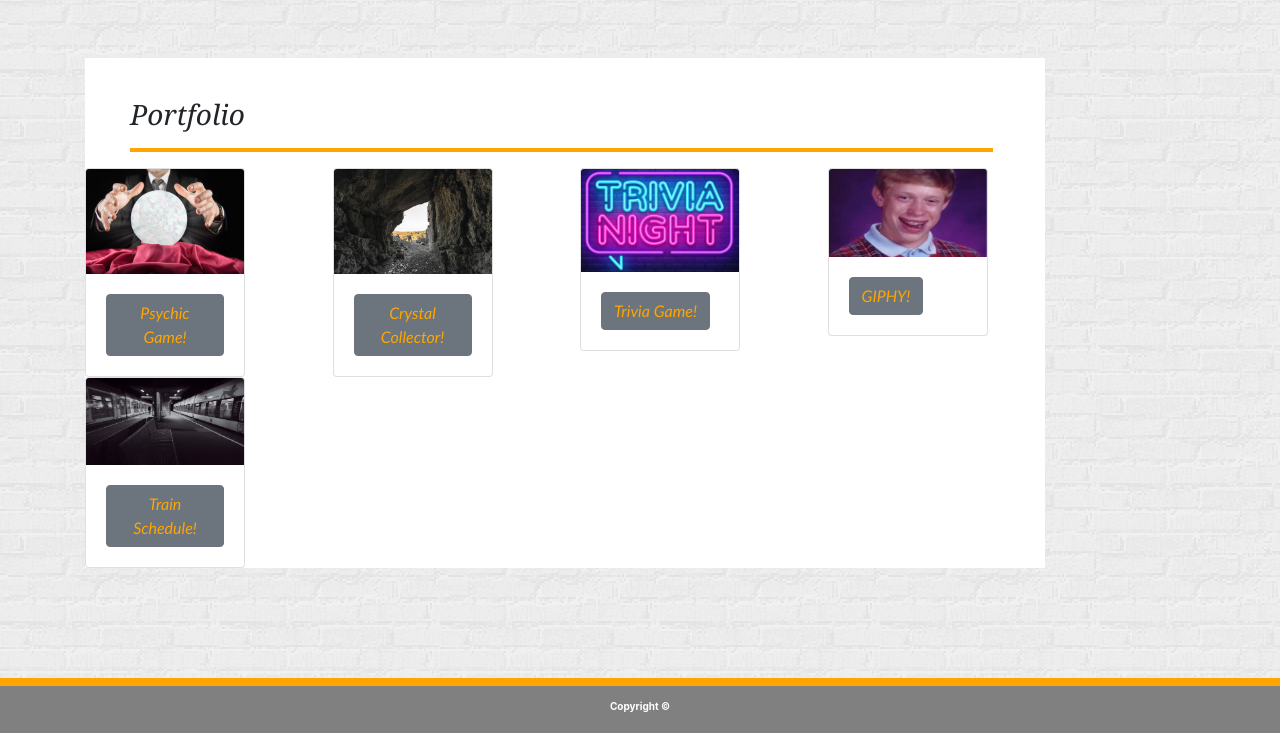
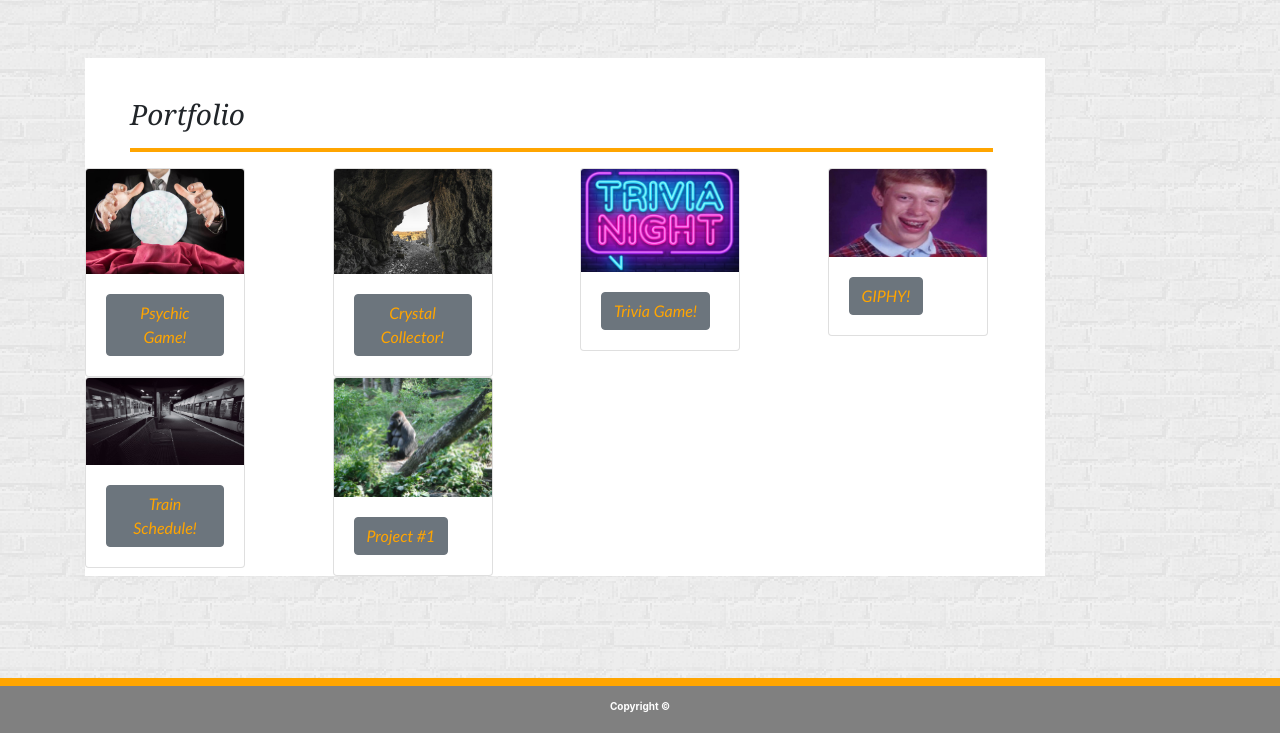
Before and after one commit to tglennd90/Bootstrap-Portfolio, a plain HTML site: page portfolio.html in a window 1280 px wide. Shown: the part 67-800 px from the top of the page. Drawn offline with nearby package versions, Linux system fonts and the light colour scheme; files whose address does not match are found by name.

Commit message:
added project1

```diff
--- a/portfolio.html
+++ b/portfolio.html
@@ -134,6 +134,18 @@
         </div>
       </div>
 
+      <!-- 2. Project #1 Lee Lawler(Leader), Habib Taghavi, Tatum Daily -->
+      <div class="col-md-3">
+        <div class="card rounded-top" style="width: 10rem;">
+          <img src="assets/images/gorilla.jpg" class="card-img-top" alt="Gorilla">
+          <div class="card-body">
+            <!-- <h5 class="card-title">Card title</h5>
+            <p class="card-text">Some quick example text to build on the card title and make up the bulk of the card's content.</p> -->
+            <a href="https://lee4n.github.io/Project-1/" class="btn btn-secondary" target="_blank">Project #1</a>
+          </div>
+        </div>
+      </div>
+
     <!-- END Row 2 END -->
     </div>
 
```
